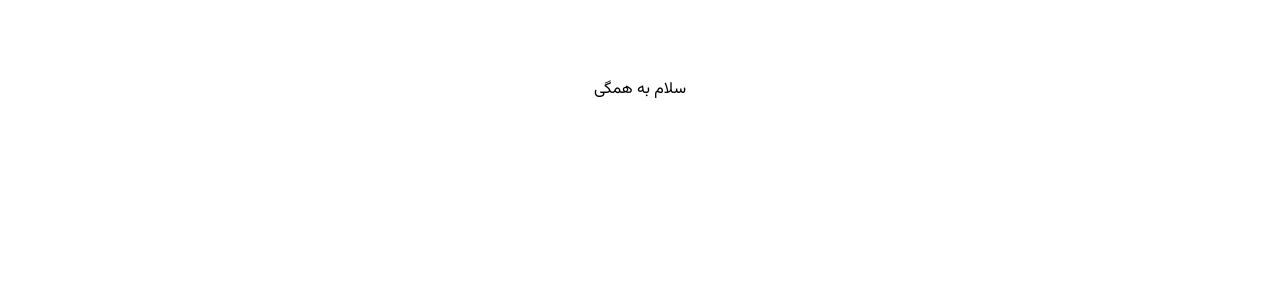
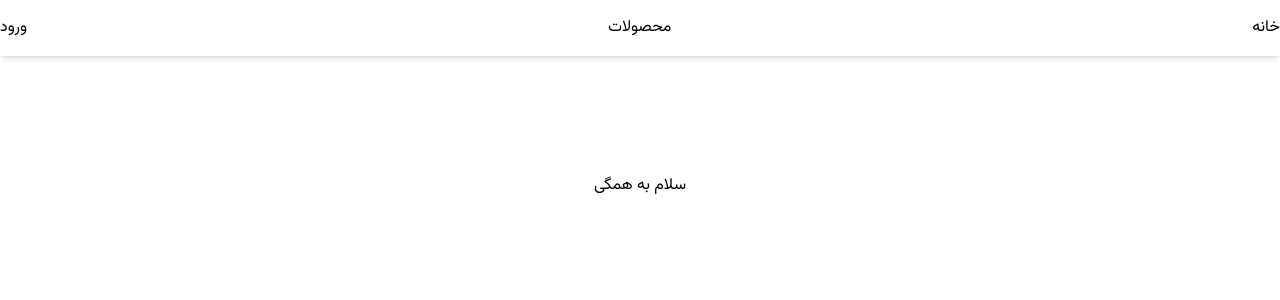
Before and after one commit to amin-shahin/next-shop-pro, a Next.js app: page / in a window 1280 px wide. Shown: the top 300 px of the page. Built offline with nearby package versions, Linux system fonts and the light colour scheme.

Commit message:
layout home page

```diff
--- /dev/null
+++ b/src/app/(home)/_components/Header.jsx
@@ -0,0 +1,30 @@
+import Link from "next/link";
+import React from "react";
+
+function Header() {
+  return (
+    <header className="shadow-md mb-10">
+      <nav>
+        <ul className="flex items-center justify-between container py-2 xl:max-w-screen-xl">
+          <li>
+            <Link className="block py-2" href={"/"}>
+              خانه
+            </Link>
+          </li>
+          <li>
+            <Link className="block py-2" href={"/products"}>
+              محصولات
+            </Link>
+          </li>
+          <li>
+            <Link className="block py-2" href={"/auth"}>
+              ورود
+            </Link>
+          </li>
+        </ul>
+      </nav>
+    </header>
+  );
+}
+
+export default Header;
--- /dev/null
+++ b/src/app/(home)/layout.jsx
@@ -0,0 +1,19 @@
+import "@/styles/globals.css";
+import vazirFont from "@/constants/localFont";
+import Header from "./_components/Header";
+
+export const metadata = {
+  title: "Create Next App",
+  description: "Generated by create next app",
+};
+
+export default function RootLayout({ children }) {
+  return (
+    <html lang="fa" dir="rtl" suppressHydrationWarning>
+      <body className={`${vazirFont.variable}  font-sans `}>
+        <Header />
+        <div className="xl:max-w-screen-xl container">{children}</div>
+      </body>
+    </html>
+  );
+}
--- a/src/app/layout.js
+++ /dev/null
@@ -1,19 +0,0 @@
-import "@/styles/globals.css"
-import vazirFont from "@/constants/localFont";
-
-export const metadata = {
-  title: "Create Next App",
-  description: "Generated by create next app",
-};
-
-export default function RootLayout({ children }) {
-  return (
-    <html lang="en" suppressHydrationWarning>
-      <body
-        className={`${vazirFont.variable}  font-sans`}
-      >
-        {children}
-      </body>
-    </html>
-  );
-}
```
Also changed, not shown: src/app/(home)/page.js (renamed from src/app/page.js).
